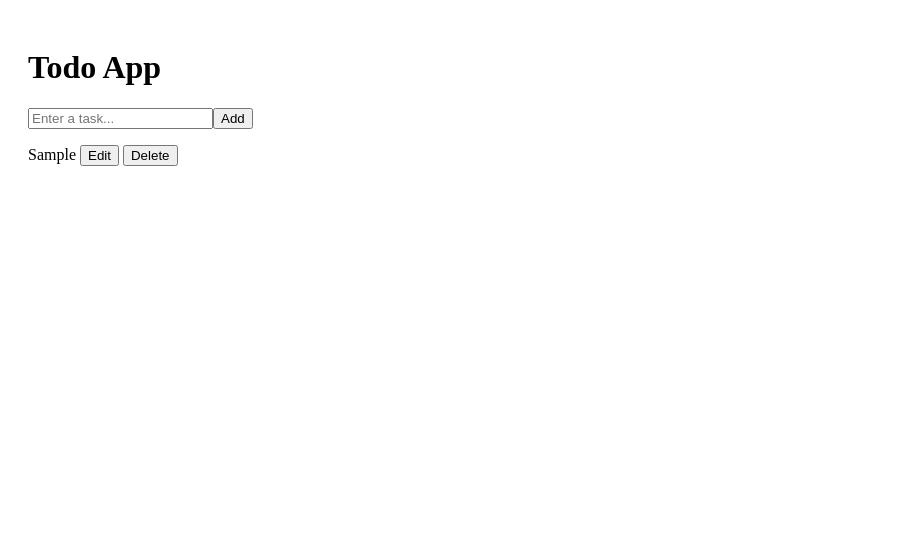
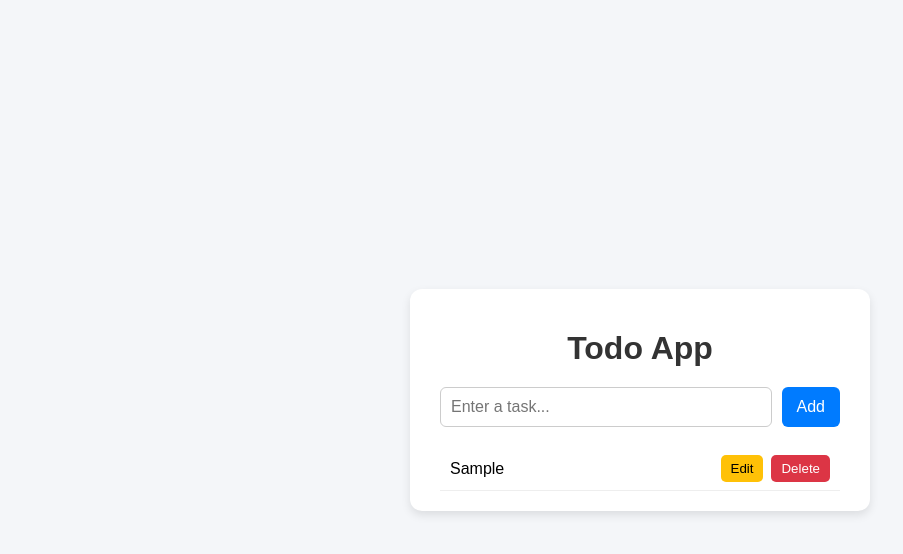
Before and after one commit to cloneshoes/todo-app, a React (Vite) app: page / in a window 1280 px wide. Both pictures are taken after typing "Sample" into the empty fields and a click on the button "Add". Shown: the top 554 px of the page, without its empty margins (0-903 px from the left). Built offline with nearby package versions, Linux system fonts and the light colour scheme.

Commit message:
Added a custom styles to the Todo-app

```diff
--- /dev/null
+++ b/src/App.css
@@ -0,0 +1,154 @@
+/* App.css */
+
+/* General page styling */
+body {
+  font-family: Arial, sans-serif;
+  background: #f4f6f9;
+  display: flex;
+  justify-content: center;
+  align-items: center;
+  height: 100vh;
+  margin: 0;
+}
+
+/* Container */
+.todo-container {
+  background: white;
+  padding: 20px 30px;
+  border-radius: 12px;
+  box-shadow: 0 4px 10px rgba(0,0,0,0.1);
+  width: 400px;
+  text-align: center;
+}
+
+/* Title */
+.todo-container h1 {
+  margin-bottom: 20px;
+  color: #333;
+}
+
+/* Input & button */
+.todo-input {
+  display: flex;
+  gap: 10px;
+  margin-bottom: 20px;
+}
+
+.todo-input input {
+  flex: 1;
+  padding: 10px;
+  border: 1px solid #ccc;
+  border-radius: 6px;
+  font-size: 16px;
+}
+
+.todo-input button {
+  padding: 10px 15px;
+  border: none;
+  background: #007bff;
+  color: white;
+  border-radius: 6px;
+  cursor: pointer;
+  font-size: 16px;
+}
+
+.todo-input button:hover {
+  background: #0056b3;
+}
+
+/* Todo list */
+.todo-list {
+  list-style: none;
+  padding: 0;
+  margin: 0;
+}
+
+.todo-item {
+  display: flex;
+  justify-content: space-between;
+  align-items: center;
+  padding: 8px 10px;
+  border-bottom: 1px solid #eee;
+}
+
+.todo-item span {
+  flex: 1;
+  text-align: left;
+}
+
+/* Buttons inside todo */
+.todo-item button {
+  margin-left: 8px;
+  border: none;
+  padding: 6px 10px;
+  border-radius: 5px;
+  cursor: pointer;
+}
+
+.todo-item button.delete {
+  background: #dc3545;
+  color: white;
+}
+
+.todo-item button.edit {
+  background: #ffc107;
+  color: black;
+}
+
+.todo-item button:hover {
+  opacity: 0.8;
+}
+
+/* Edit form wrapper */
+.edit-form {
+  display: flex;
+  gap: 8px;
+  margin-top: 8px;
+  align-items: center;
+}
+
+/* Edit input */
+.edit-input {
+  padding: 8px;
+  border: 1px solid #ccc;
+  border-radius: 6px;
+  flex: 1;
+  outline: none;
+  font-size: 14px;
+  transition: border-color 0.2s, box-shadow 0.2s;
+}
+
+.edit-input:focus {
+  border-color: #007bff;
+  box-shadow: 0 0 4px rgba(0, 123, 255, 0.4);
+}
+
+/* Save button */
+.save-btn {
+  padding: 6px 12px;
+  background-color: #28a745; /* green */
+  color: #fff;
+  border: none;
+  border-radius: 6px;
+  cursor: pointer;
+  transition: background-color 0.2s;
+}
+
+.save-btn:hover {
+  background-color: #218838;
+}
+
+/* Cancel button */
+.cancel-btn {
+  padding: 6px 12px;
+  background-color: #dc3545; /* red */
+  color: #fff;
+  border: none;
+  border-radius: 6px;
+  cursor: pointer;
+  transition: background-color 0.2s;
+}
+
+.cancel-btn:hover {
+  background-color: #c82333;
+}
--- a/src/App.jsx
+++ b/src/App.jsx
@@ -1,6 +1,7 @@
 import React, { useEffect, useState } from "react";
 import TodoInput from "./components/TodoInput";
 import TodoList from "./components/TodoList";
+import './App.css';
 
 function App() {
   // todos will be objects: { id, text }
@@ -35,7 +36,7 @@ function App() {
   };
 
   return (
-    <div style={{ padding: "20px" }}>
+    <div className="todo-container">
       <h1>Todo App</h1>
       <TodoInput input={input} setInput={setInput} addTodo={addTodo} />
       <TodoList todos={todos} deleteTodo={deleteTodo} editTodo={editTodo} />
--- a/src/components/EditTodo.jsx
+++ b/src/components/EditTodo.jsx
@@ -11,14 +11,15 @@ function EditTodo({ todo, onSave, onCancel }) {
   };
 
   return (
-    <form onSubmit={handleSubmit} style={{ display: "inline" }}>
+    <form onSubmit={handleSubmit} className="edit-form">
       <input
         type="text"
+        className="edit-input"
         value={newText}
         onChange={(e) => setNewText(e.target.value)}
       />
-      <button type="submit">Save</button>
-      <button type="button" onClick={onCancel}>
+      <button type="submit"  className="save-btn">Save</button>
+      <button type="button" className="cancel-btn" onClick={onCancel}>
         Cancel
       </button>
     </form>
--- a/src/components/TodoInput.jsx
+++ b/src/components/TodoInput.jsx
@@ -2,7 +2,7 @@ import React from "react";
 
 function TodoInput({ input, setInput, addTodo }) {
   return (
-    <form
+    <div className="todo-input"
       onSubmit={(e) => {
         e.preventDefault();
         addTodo();
@@ -14,8 +14,8 @@ function TodoInput({ input, setInput, addTodo }) {
         onChange={(e) => setInput(e.target.value)}
         placeholder="Enter a task..."
       />
-      <button type="submit">Add</button>
-    </form>
+      <button type="submit" onClick={addTodo}>Add</button>
+    </div>
   );
 }
 
--- a/src/components/TodoItem.jsx
+++ b/src/components/TodoItem.jsx
@@ -1,11 +1,12 @@
 import React, { useState } from "react";
 import EditTodo from "./EditTodo";
+import '../App.css';
 
 function TodoItem({ todo, deleteTodo, editTodo }) {
   const [isEditing, setIsEditing] = useState(false);
 
   return (
-    <li style={{ marginBottom: 8 }}>
+    <li className="todo-item">
       {isEditing ? (
         <EditTodo
           todo={todo}
@@ -18,8 +19,8 @@ function TodoItem({ todo, deleteTodo, editTodo }) {
       ) : (
         <>
           <span>{todo.text}</span>{" "}
-          <button onClick={() => setIsEditing(true)}>Edit</button>{" "}
-          <button onClick={() => deleteTodo(todo.id)}>Delete</button>
+          <button className="edit" onClick={() => setIsEditing(true)}>Edit</button>{" "}
+          <button className="delete" onClick={() => deleteTodo(todo.id)}>Delete</button>
         </>
       )}
     </li>
--- a/src/components/TodoList.jsx
+++ b/src/components/TodoList.jsx
@@ -1,5 +1,6 @@
 import React from "react";
 import TodoItem from "./TodoItem";
+import '../App.css';
 
 function TodoList({ todos, deleteTodo, editTodo }) {
   if (!todos || todos.length === 0) {
@@ -7,7 +8,7 @@ function TodoList({ todos, deleteTodo, editTodo }) {
   }
 
   return (
-    <ul style={{ listStyle: "none", padding: 0 }}>
+    <ul className="todo-list">
       {todos.map((todo) => (
         <TodoItem
           key={todo.id}
```
